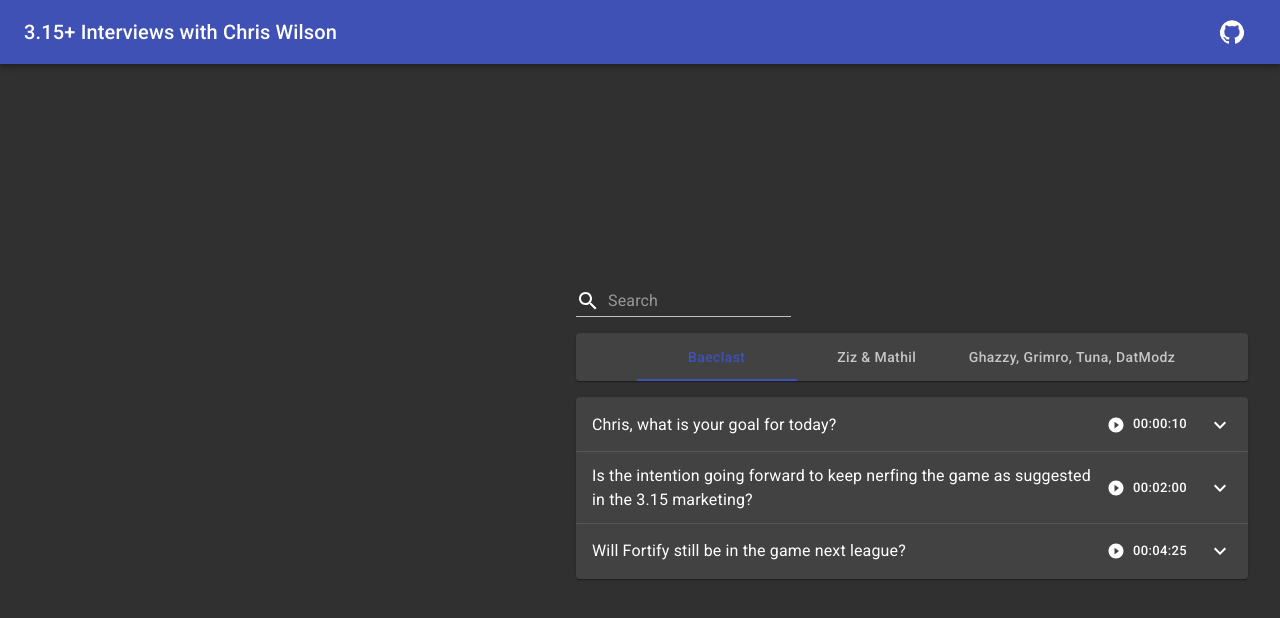
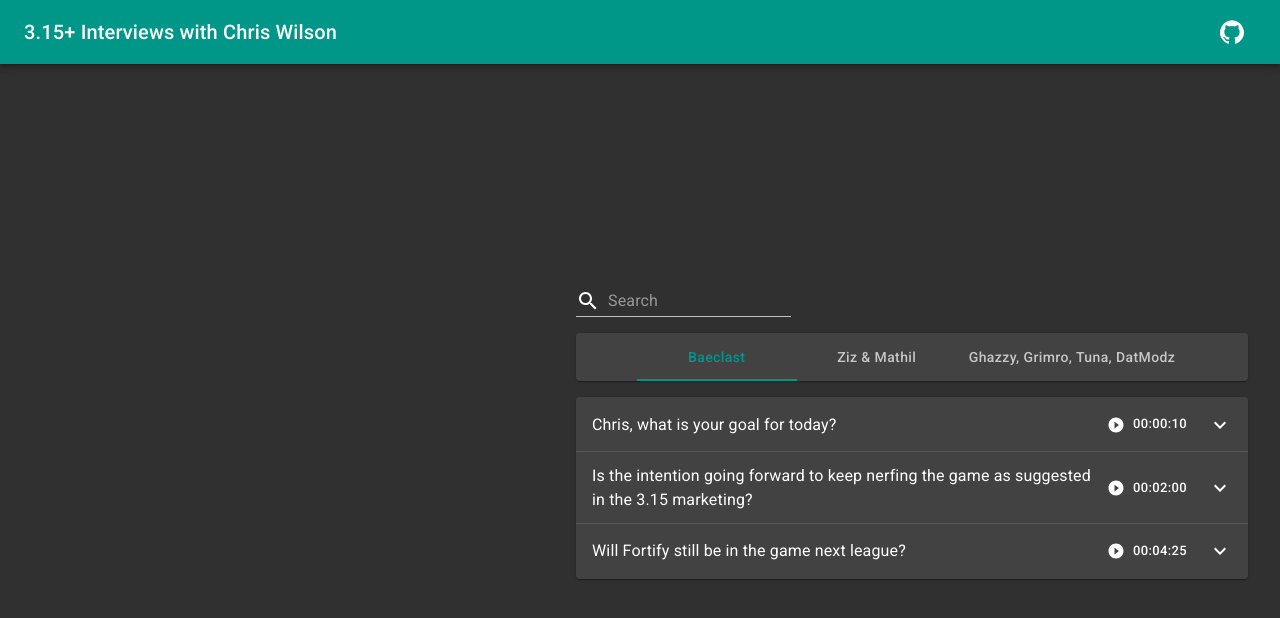
Before and after one commit to alumpe/chris-wilson-interviews, a React (Vite) app: page / in a window 1280 px wide. Shown: the top 618 px of the page. Built offline with nearby package versions, Linux system fonts and the light colour scheme.

Commit message:
changes primary color to teal

```diff
--- a/src/styles/theme/mui-theme.ts
+++ b/src/styles/theme/mui-theme.ts
@@ -1,5 +1,5 @@
 import { createTheme } from "@material-ui/core/styles";
-
+import teal from "@material-ui/core/colors/teal";
 /**
  * Personalized MuiTheme.
  * @see {@link https://material-ui.com/customization/default-theme/#explore} for all options.
@@ -7,6 +7,7 @@
 export const muiTheme = createTheme({
   palette: {
     type: "dark",
+    primary: teal,
   },
   typography: {
     button: {
```
